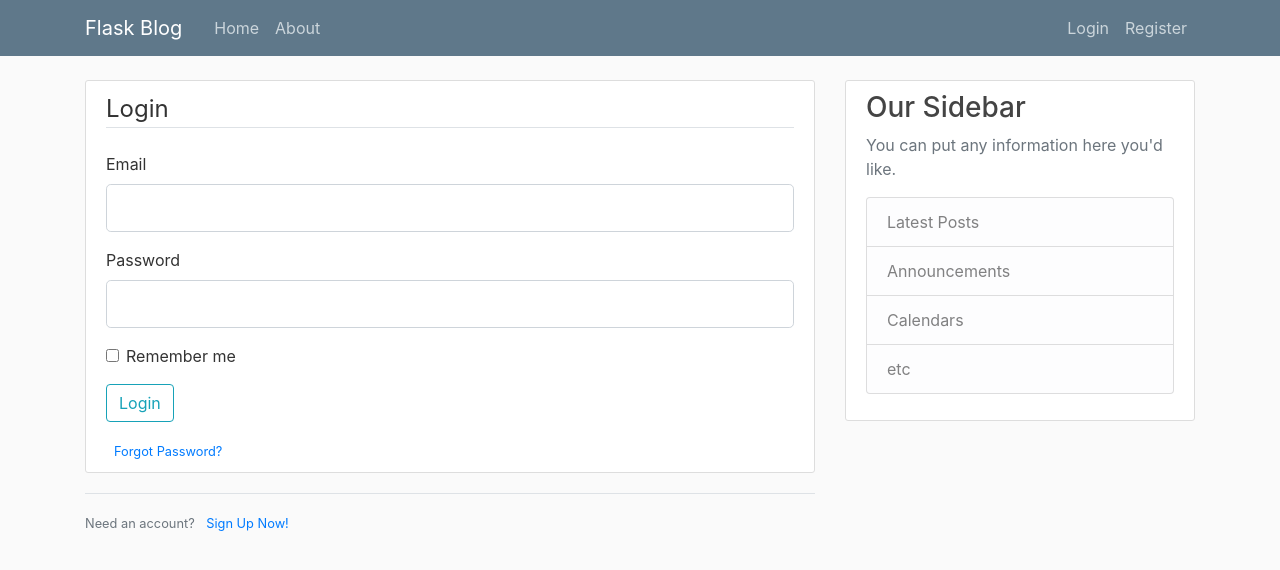
After one commit to Grandolf49/flask-tutorial, a Flask app: page /login in a window 1280 px wide. The commit adds this page. Shown: the top 570 px of the page. Run offline with Flask 2, Linux system fonts and the light colour scheme.

Commit message:
Tutorial 3: Complete - Implemented registration and login UI

```diff
--- /dev/null
+++ b/app.py
@@ -0,0 +1,65 @@
+from flask import Flask, render_template, flash, url_for
+from werkzeug.utils import redirect
+
+from scripts.forms import RegistrationForm, LoginForm
+
+app = Flask(__name__)
+
+app.config['SECRET_KEY'] = 'da2c057395b3f3e5ca728f4f688da59e'
+
+posts = [
+    {
+        'author': 'Chinmay Kulkarni',
+        'title': 'Blog Post 1',
+        'content': 'First post content',
+        'date_posted': 'April 20, 2018'
+    },
+    {
+        'author': 'Jane Doe',
+        'title': 'Blog Post 2',
+        'content': 'Second post content',
+        'date_posted': 'June 3, 2018'
+    },
+    {
+        'author': 'Chinmay Kulkarni',
+        'title': 'Blog Post 1',
+        'content': 'First post content',
+        'date_posted': 'April 20, 2018'
+    }
+]
+
+
+@app.route('/')
+@app.route('/home')
+def home():
+    return render_template('home.html', posts=posts)
+
+
+@app.route('/about')
+def about():
+    return render_template('about.html', title='About')
+
+
+@app.route('/register', methods=['GET', 'POST'])
+def register():
+    form = RegistrationForm()
+    if form.validate_on_submit():
+        flash(f'Account created for {form.username.data}!', 'success')
+        return redirect(url_for('home'))
+    return render_template('register.html', title='Register', form=form)
+
+
+@app.route('/login', methods=['GET', 'POST'])
+def login():
+    form = LoginForm()
+    if form.validate_on_submit():
+        if form.email.data == 'admin@blog.com' and form.password.data == 'password':
+            flash('You have been logged in!', 'success')
+            return redirect(url_for('home'))
+        else:
+            flash('Login failed. Check username and password', 'danger')
+    return render_template('login.html', title='Register', form=form)
+
+
+if __name__ == '__main__':
+    app.run(debug=True)
--- a/requirements.txt
+++ b/requirements.txt
@@ -1 +1,2 @@
 Flask==1.1.2
+Flask-WTF==0.14.3
--- /dev/null
+++ b/scripts/forms.py
@@ -0,0 +1,18 @@
+from flask_wtf import FlaskForm
+from wtforms import StringField, PasswordField, SubmitField, BooleanField
+from wtforms.validators import DataRequired, Length, Email, EqualTo
+
+
+class RegistrationForm(FlaskForm):
+    username = StringField('Username', validators=[DataRequired(), Length(min=2, max=20)])
+    email = StringField('Email', validators=[DataRequired(), Email()])
+    password = PasswordField('Password', validators=[DataRequired()])
+    confirm_password = PasswordField('Confirm Password', validators=[DataRequired(), EqualTo('password')])
+    submit = SubmitField('Sign Up')
+
+
+class LoginForm(FlaskForm):
+    email = StringField('Email', validators=[DataRequired(), Email()])
+    password = PasswordField('Password', validators=[DataRequired()])
+    remember = BooleanField('Remember me')
+    submit = SubmitField('Login')
--- a/templates/layout.html
+++ b/templates/layout.html
@@ -29,13 +29,13 @@
                 </button>
                 <div class="collapse navbar-collapse" id="navbarToggle">
                     <div class="navbar-nav mr-auto">
-                        <a class="nav-item nav-link" href="/">Home</a>
-                        <a class="nav-item nav-link" href="/about">About</a>
+                        <a class="nav-item nav-link" href="{{ url_for('home') }}">Home</a>
+                        <a class="nav-item nav-link" href="{{ url_for('about') }}">About</a>
                     </div>
                     <!-- Navbar Right Side -->
                     <div class="navbar-nav">
-                        <a class="nav-item nav-link" href="/login">Login</a>
-                        <a class="nav-item nav-link" href="/register">Register</a>
+                        <a class="nav-item nav-link" href="{{ url_for('login') }}">Login</a>
+                        <a class="nav-item nav-link" href="{{ url_for('register') }}">Register</a>
                     </div>
                 </div>
             </div>
@@ -45,6 +45,15 @@
     <main role="main" class="container">
         <div class="row">
             <div class="col-md-8">
+                {% with messages = get_flashed_messages(with_categories=true) %}
+                {% if messages %}
+                {% for category, message in messages %}
+                <div class="alert alert-{{ category }} ">
+                    {{ message }}
+                </div>
+                {% endfor %}
+                {% endif %}
+                {% endwith %}
                 {% block content %}{% endblock %}
             </div>
             <div class="col-md-4">
--- /dev/null
+++ b/templates/login.html
@@ -0,0 +1,55 @@
+{% extends 'layout.html' %}
+
+{% block content %}
+<div class="content-section">
+    <form method="POST" action="">
+        {{ form.hidden_tag() }}
+        <fieldset class="form-group">
+            <legend class="border-bottom mb-4">Login</legend>
+            <div class="form-group">
+                {{ form.email.label(class="form-control-label") }}
+
+                {% if form.email.errors %}
+                {{ form.email(class="form-control form-control-lg is-invalid") }}
+                <div class="invalid-feedback">
+                    {% for error in form.email.errors %}
+                    <span>{{ error }}</span>
+                    {% endfor %}
+                </div>
+                {% else %}
+                {{ form.email(class="form-control form-control-lg ") }}
+                {% endif %}
+            </div>
+            <div class="form-group">
+                {{ form.password.label(class="form-control-label") }}
+
+                {% if form.password.errors %}
+                {{ form.password(class="form-control form-control-lg is-invalid") }}
+                <div class="invalid-feedback">
+                    {% for error in form.password.errors %}
+                    <span>{{ error }}</span>
+                    {% endfor %}
+                </div>
+                {% else %}
+                {{ form.password(class="form-control form-control-lg ") }}
+                {% endif %}
+            </div>
+            <div class="form-check">
+                {{ form.remember(class="form-check-input")}}
+                {{ form.remember.label(class="form-check-label")}}
+            </div>
+        </fieldset>
+        <div class="form-group">
+            {{ form.submit(class="btn btn-outline-info") }}
+        </div>
+        <small class="text-muted ml-2">
+            <a href="#">Forgot Password?</a>
+        </small>
+    </form>
+</div>
+<div class="border-top pt-3">
+    <small class="text-muted">
+        Need an account? <a href="{{ url_for('register')}} " class="ml-2">Sign Up Now!</a>
+    </small>
+</div>
+{% endblock content %}
```
Also changed, not shown: flaskblog.py (deleted, +0 -39 lines), templates/register.html (added, +76 -0 lines), README.md.
